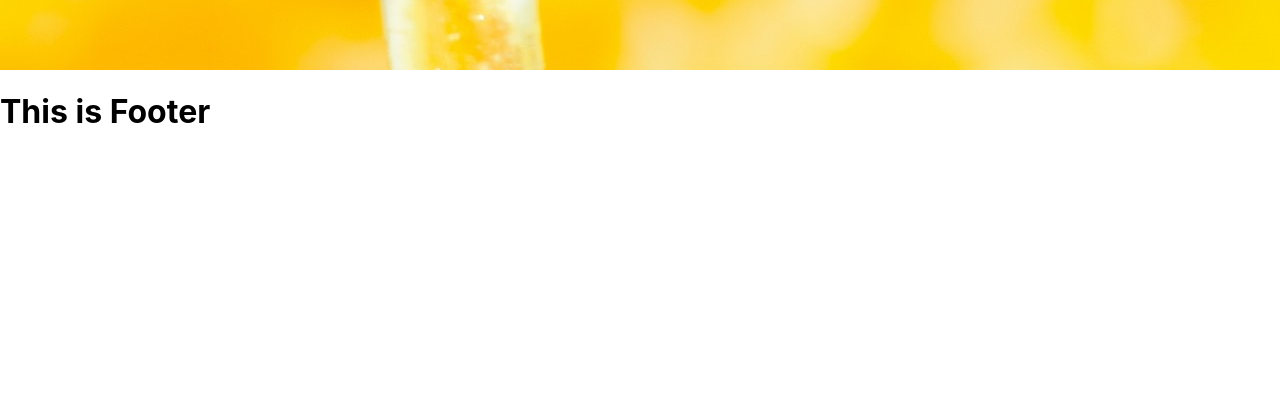
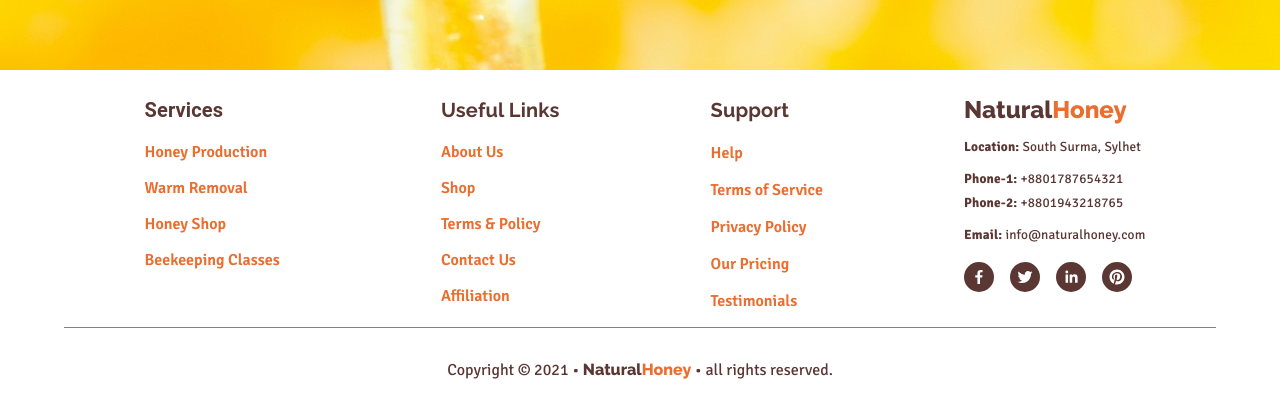
Before and after one commit to hamunna/natural-honey, a React (Create React App) app: page / in a window 1280 px wide. Shown: the part 2068-2477 px from the top of the page. Before the commit the page ends 2220 px from the top, so only its background shows below. Built offline with nearby package versions, Linux system fonts and the light colour scheme; no server answers.

Commit message:
Footer Section Design Complete

```diff
--- a/src/App.js
+++ b/src/App.js
@@ -43,31 +43,37 @@ function App() {
           {/* Default Home Page */}
           <Route exact path="/">
             <HomePage />
+            <Footer />
           </Route>
 
           {/* Home Page */}
           <Route path="/home">
             <HomePage />
+            <Footer />
           </Route>
 
           {/* Sign Up Page */}
           <Route path="/signup">
             <Signup />
+            <Footer />
           </Route>
 
           {/* Login Page */}
           <Route path="/login">
             <Login />
+            <Footer />
           </Route>
 
           {/* Shop Page */}
           <Route path="/shop">
             <Shop />
+            <Footer />
           </Route>
 
           {/* Blog Page */}
           <Route path="/blog">
             <Blogs />
+            <Footer />
           </Route>
 
 
@@ -80,6 +86,7 @@ function App() {
           {/* Dynamic Data Load to Purchase Page */}
           <PrivateRoute path="/purchase/:productId">
             <Purchase />
+            <Footer />
           </PrivateRoute>
 
           <PrivateRoute path="/dashboard">
@@ -89,10 +96,10 @@ function App() {
           {/* 404 */}
           <Route exact path="*">
             <NotFound />
+            <Footer />
           </Route>
 
         </Switch>
-        <Footer />
       </Router>
     </AuthProvider>
 
--- a/src/Shared/Footer/Footer.js
+++ b/src/Shared/Footer/Footer.js
@@ -1,10 +1,107 @@
 import React from 'react';
+import { Container, Typography } from '@mui/material';
+import { Link } from 'react-router-dom';
+import { SocialIcon } from 'react-social-icons';
+import { Box } from '@mui/system';
+// import './Footer.css';
 
 const Footer = () => {
+	const linkStyle = {
+		textDecoration: 'none',
+		color: 'white',
+		fontSize: 16,
+		fontWeight: 600,
+		color: '#EB6D2F',
+		fontFamily: "'Signika', sans-serif"
+	}
 	return (
-		<div>
-			<h1>This is Footer</h1>
-		</div>
+		<footer style={{ color: 'white' }}>
+			<Container>
+				<Box sx={{ display: 'flex' }}>
+
+
+					{/* Services */}
+					<Box sx={{ display: 'flex', width: '100%', justifyContent: 'space-around', mt: 3, fontFamily: "'Raleway', sans-serif" }} >
+						<div>
+
+							<Typography variant="h6" sx={{ fontWeight: 700, color: '#5A3733' }}>Services</Typography>
+							<p><small><a href="#" style={linkStyle}>Honey Production</a></small></p>
+							<p><small><a href="#" style={linkStyle}>Warm Removal</a></small></p>
+							<p><small><a href="#" style={linkStyle}>Honey Shop</a></small></p>
+							<p><small><a href="#" style={linkStyle}>Beekeeping Classes</a></small></p>
+
+						</div>
+
+						{/* Useful Links */}
+						<div>
+
+							<Typography variant="h6" sx={{ fontWeight: 700, color: '#5A3733', fontFamily: "'Raleway', sans-serif" }}>Useful Links</Typography>
+							<p><small><a href="#" style={linkStyle}>About Us</a></small></p>
+							<p><small><a href="#" style={linkStyle}>Shop</a></small></p>
+							<p><small><a href="#" style={linkStyle}>Terms &amp; Policy</a></small></p>
+							<p><small><a href="#" style={linkStyle}>Contact Us</a></small></p>
+							<p><small><a href="#" style={linkStyle}>Affiliation</a></small></p>
+
+						</div>
+					</Box>
+
+					{/* Address and Social Icons */}
+					<Box sx={{ display: 'flex', width: '100%', justifyContent: 'space-around', mt: 3 }}>
+
+						{/* Health Support */}
+						<div>
+
+							<Typography variant="h6" sx={{ fontWeight: 700, color: '#5A3733', fontFamily: "'Raleway', sans-serif" }}>Support</Typography>
+							<p><small><a href="#" style={linkStyle}>Help</a></small></p>
+							<p><small><a href="#" style={linkStyle}>Terms of Service</a></small></p>
+							<p><small><a href="#" style={linkStyle}>Privacy Policy</a></small></p>
+							<p><small><a href="#" style={linkStyle}>Our Pricing</a></small></p>
+							<p><small><a href="#" style={linkStyle}>Testimonials</a></small></p>
+
+						</div>
+
+						<div>
+
+							<Typography variant="h5">
+								<Link to="/home" style={{ textDecoration: 'none', fontFamily: "'Signika', sans-serif"}}>
+									<span style={{ color: '#5A3733', fontWeight: 800, fontFamily: "'Raleway', sans-serif" }}>Natural</span>
+									<span style={{ color: '#EB6D2F', fontWeight: 800, fontFamily: "'Raleway', sans-serif" }}>Honey</span>
+								</Link>
+							</Typography>
+
+							<Typography sx={{color: '#5A3733', fontFamily: "'Signika', sans-serif", my: 1}}>
+								<small><strong>Location: </strong>South Surma, Sylhet</small>
+							</Typography>
+
+							<Typography sx={{color: '#5A3733', fontFamily: "'Signika', sans-serif", my: 1}}>
+								<small><strong>Phone-1: </strong>+8801787654321</small>
+								<br />
+								<small><strong>Phone-2: </strong>+8801943218765</small>
+							</Typography>
+
+							<Typography sx={{color: '#5A3733', fontFamily: "'Signika', sans-serif", my: 1}}><small><strong>Email: </strong>info@naturalhoney.com</small></Typography>
+
+							<Box sx={{ display: 'flex', gap: 2, mt: 2 }}>
+								<SocialIcon bgColor="#5A3733" url="https://www.facebook.com" style={{ height: 30, width: 30 }} />
+								<SocialIcon bgColor="#5A3733" url="https://www.twitter.com" style={{ height: 30, width: 30 }} />
+								<SocialIcon bgColor="#5A3733" url="https://www.linkedin.com" style={{ height: 30, width: 30 }} />
+								<SocialIcon bgColor="#5A3733" url="https://www.pinterest.com" style={{ height: 30, width: 30 }} />
+							</Box>
+
+						</div>
+					</Box>
+
+				</Box>
+
+			</Container>
+
+			<Container>
+				<Box sx={{py: 2, borderTop: '1px solid gray', textAlign: 'center', fontFamily: "'Signika', sans-serif", color: '#5A3733'}}>
+					<p>Copyright &copy; 2021 &bull; <span style={{ color: '#5A3733', fontWeight: 800, fontFamily: "'Raleway', sans-serif" }}>Natural</span>
+									<span style={{ color: '#EB6D2F', fontWeight: 800, fontFamily: "'Raleway', sans-serif" }}>Honey</span> &bull; all rights reserved.</p>
+				</Box>
+			</Container>
+		</footer>
 	);
 };
 
```
